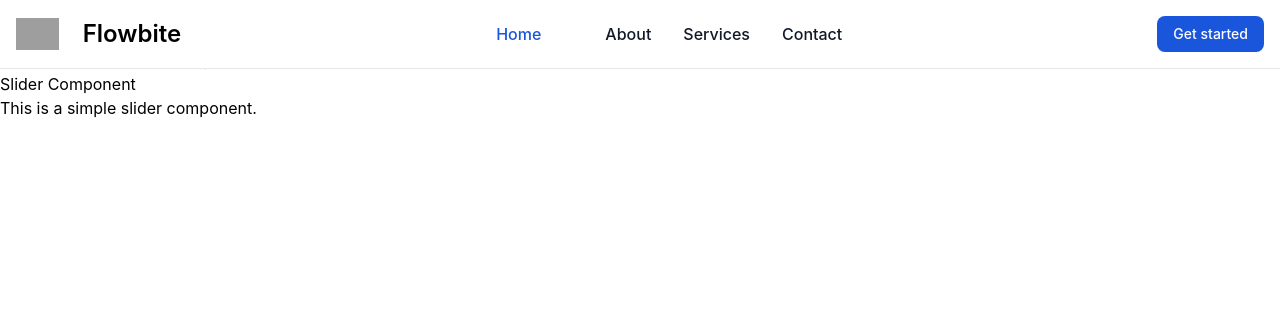
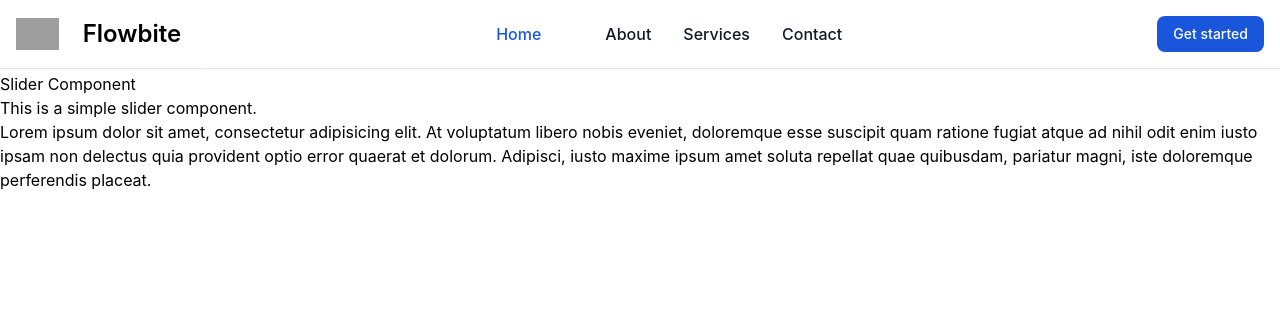
Before and after one commit to Sawjal-sikder/prosaanti, a Django app: page / in a window 1280 px wide. Shown: the top 329 px of the page. Run offline with Django 5.2, Linux system fonts and the light colour scheme; some libraries are stand-ins or nearby versions; grey boxes are pictures that could not be loaded.

Commit message:
some text of Slider file

```diff
--- a/home/templates/component/slider.html
+++ b/home/templates/component/slider.html
@@ -6,4 +6,7 @@
         <h2>Slider Component</h2>
         <p>This is a simple slider component.</p>
     </div>
+    <div>
+        <p>Lorem ipsum dolor sit amet, consectetur adipisicing elit. At voluptatum libero nobis eveniet, doloremque esse suscipit quam ratione fugiat atque ad nihil odit enim iusto ipsam non delectus quia provident optio error quaerat et dolorum. Adipisci, iusto maxime ipsum amet soluta repellat quae quibusdam, pariatur magni, iste doloremque perferendis placeat.</p>
+    </div>
 {% endblock  %}
```
